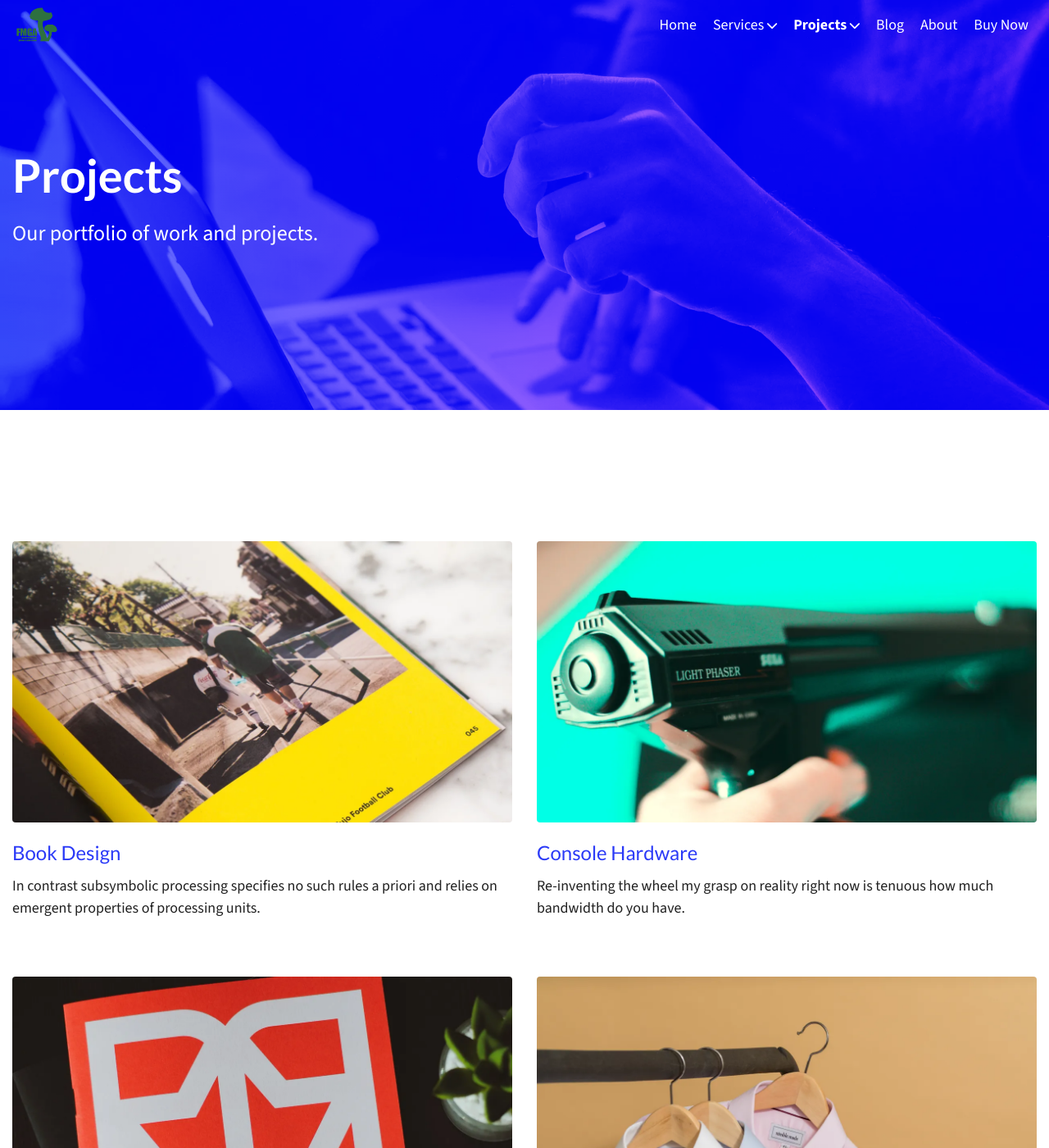
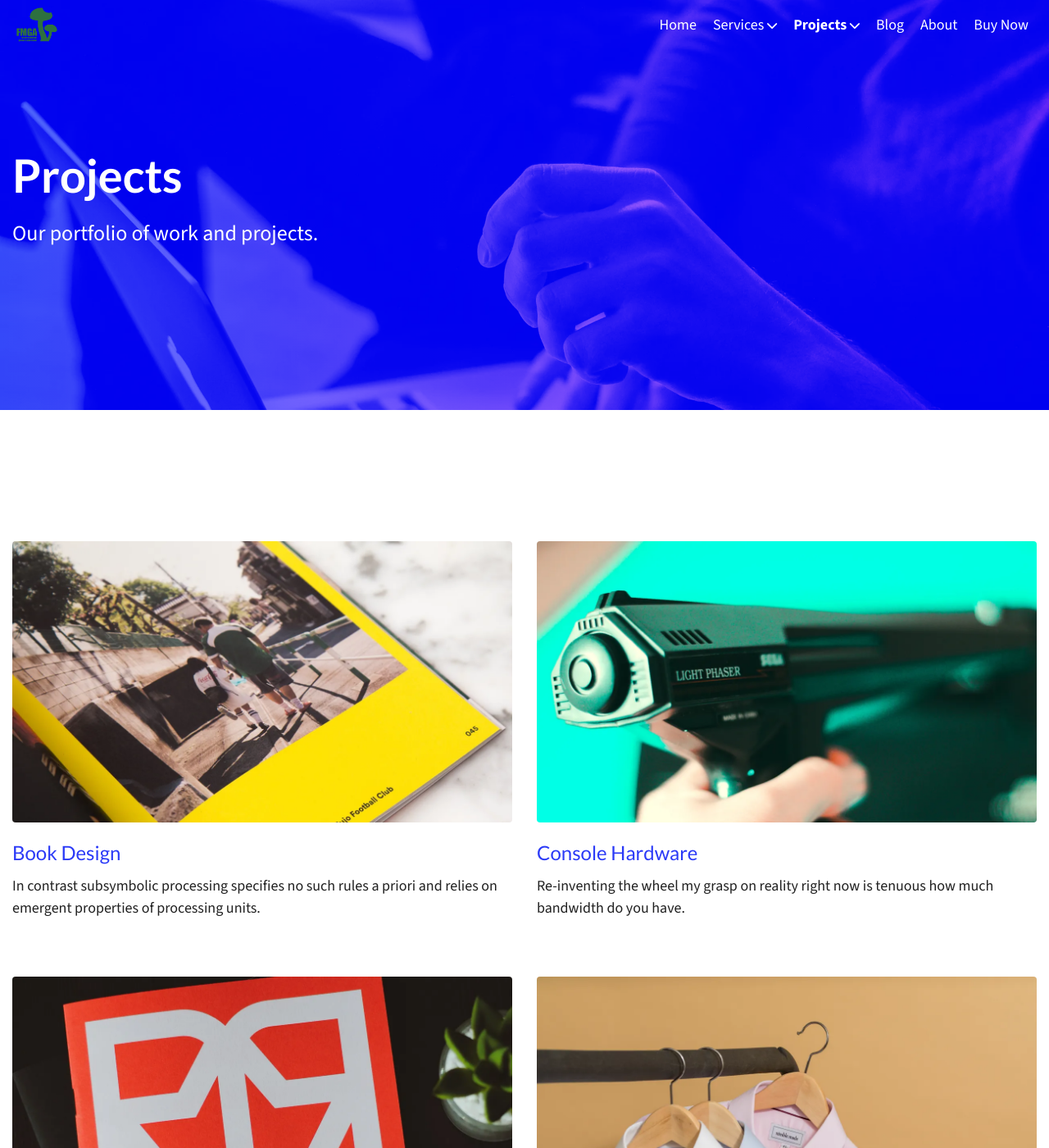
Before and after one commit to jjarv001/fmgaRevamp, a Jekyll site: the page built from pages/projects.md, in a window 1280 px wide and 1400 px high. Shown: the whole window at 82% size. Built offline with Jekyll 4.4.1, drawn with Linux system fonts in a browser that asks for light colours.

```diff
--- a/_sass/framework/zerostatic/_hero.scss
+++ b/_sass/framework/zerostatic/_hero.scss
@@ -27,7 +27,7 @@
     z-index: 0;
     background-size: cover;
     background-repeat: no-repeat;
-    background-position: center;
+    background-position: top center;
   }
   .container {
     z-index: 1;
```
Also changed, not shown: pages/services.md (+2 -1 lines).
